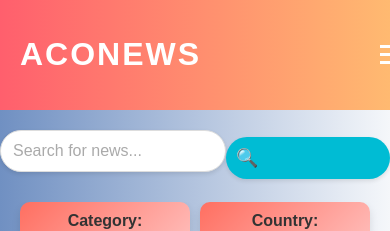
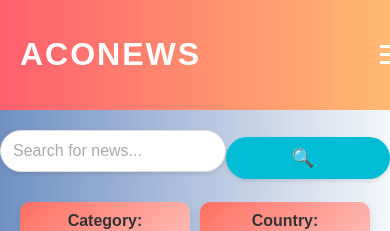
Before and after one commit to kalpanak2203/ACONEWS, a React (Create React App) app: page / in a window 390 px wide. Shown: the top 231 px of the page. Built offline with nearby package versions, Linux system fonts and the light colour scheme; no server answers.

Commit message:
styling improved

```diff
--- a/src/SearchBar.css
+++ b/src/SearchBar.css
@@ -20,7 +20,7 @@
   padding: 12px 15px;
   font-size: 16px;
   border: 1px solid #ddd;
-  border-radius: 30px; /* Fully rounded corners */
+  border-radius: 25px; /* Fully rounded corners */
   box-shadow: 0 2px 4px rgba(0, 0, 0, 0.1); /* Subtle shadow for depth */
   outline: none;
   transition: all 0.3s ease-in-out;
@@ -117,6 +117,6 @@
     border-radius: 30px;
     padding: 10px;
     font-size: 14px;
-    display: flex; /* Stack it under the input */
+    /* display: flex; Stack it under the input */
   }
 }
```
